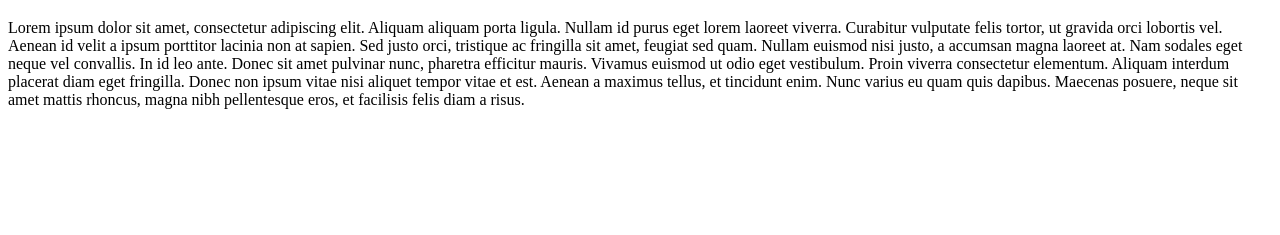
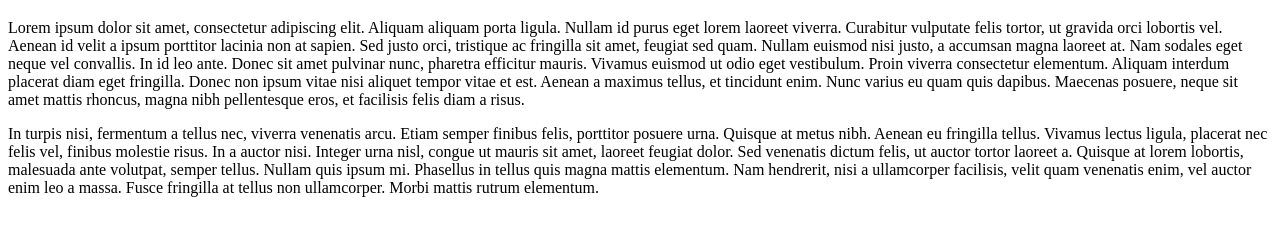
Before and after one commit to CarolGitonga/evening-practice, a plain HTML site: page index.html in a window 1280 px wide. Shown: the part 61-296 px from the top of the page. Drawn offline with Linux system fonts and the light colour scheme.

Commit message:
Add the second paragrapgh

```diff
--- a/index.html
+++ b/index.html
@@ -11,5 +11,8 @@
     <p>
         Lorem ipsum dolor sit amet, consectetur adipiscing elit. Aliquam aliquam porta ligula. Nullam id purus eget lorem laoreet viverra. Curabitur vulputate felis tortor, ut gravida orci lobortis vel. Aenean id velit a ipsum porttitor lacinia non at sapien. Sed justo orci, tristique ac fringilla sit amet, feugiat sed quam. Nullam euismod nisi justo, a accumsan magna laoreet at. Nam sodales eget neque vel convallis. In id leo ante. Donec sit amet pulvinar nunc, pharetra efficitur mauris. Vivamus euismod ut odio eget vestibulum. Proin viverra consectetur elementum. Aliquam interdum placerat diam eget fringilla. Donec non ipsum vitae nisi aliquet tempor vitae et est. Aenean a maximus tellus, et tincidunt enim. Nunc varius eu quam quis dapibus. Maecenas posuere, neque sit amet mattis rhoncus, magna nibh pellentesque eros, et facilisis felis diam a risus.
     </p>
+    <p>
+        In turpis nisi, fermentum a tellus nec, viverra venenatis arcu. Etiam semper finibus felis, porttitor posuere urna. Quisque at metus nibh. Aenean eu fringilla tellus. Vivamus lectus ligula, placerat nec felis vel, finibus molestie risus. In a auctor nisi. Integer urna nisl, congue ut mauris sit amet, laoreet feugiat dolor. Sed venenatis dictum felis, ut auctor tortor laoreet a. Quisque at lorem lobortis, malesuada ante volutpat, semper tellus. Nullam quis ipsum mi. Phasellus in tellus quis magna mattis elementum. Nam hendrerit, nisi a ullamcorper facilisis, velit quam venenatis enim, vel auctor enim leo a massa. Fusce fringilla at tellus non ullamcorper. Morbi mattis rutrum elementum.
+    </p>
 </body>
 </html>
```
